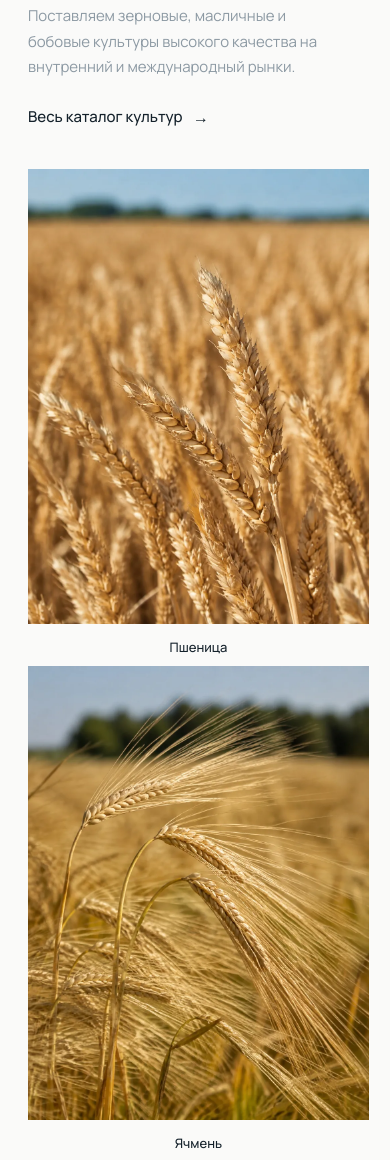
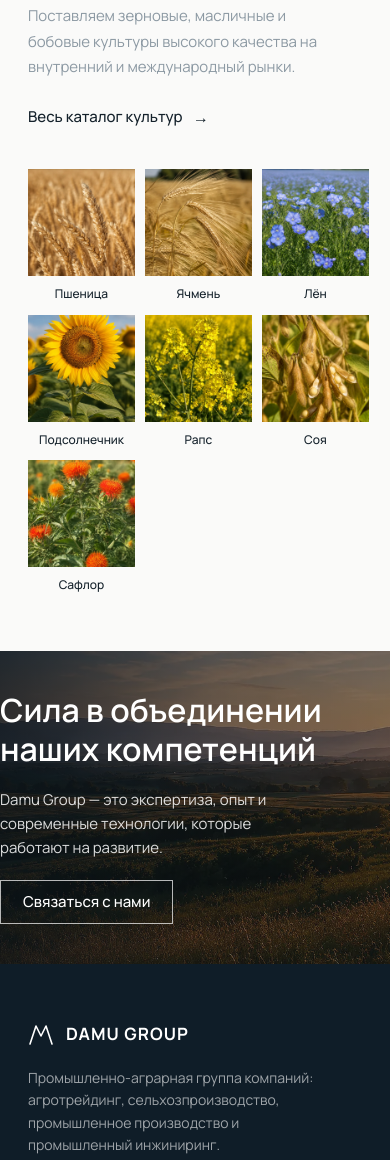
Before and after one commit to abdvalikhan/agropioneer, a plain HTML site: page damu/index.html in a window 390 px wide. Shown: the part 5165-6325 px from the top of the page. Drawn offline with Linux system fonts and the light colour scheme.

Commit message:
Mobile: shrink crop thumbnails to a compact 3-per-row grid
On phones the «Продукция» crops were one full-width image per row (huge).
Switch the ≤600px layout to a 3-column grid of small square tiles with a
smaller caption.

Co-Authored-By: Claude Opus 4.8 <noreply@anthropic.com>
Claude-Session: https://claude.ai/code/session_01BeniDrSjKKAvEEYwDif7mJ

```diff
--- a/damu/styles.css
+++ b/damu/styles.css
@@ -615,7 +615,9 @@ h1, h2, h3 { overflow-wrap: break-word; }
   .hero__line { min-height: 72px; }
 
   .cards { grid-template-columns: 1fr; }
-  .crops { grid-template-columns: 1fr; }
+  .crops { grid-template-columns: repeat(3, 1fr); gap: 10px; }
+  .crop__media { aspect-ratio: 1 / 1; }
+  .crop__caption { margin-top: 8px; font-size: 12px; }
   .footer__grid { grid-template-columns: 1fr; }
 
   .directions { padding: 56px 0; }
```
